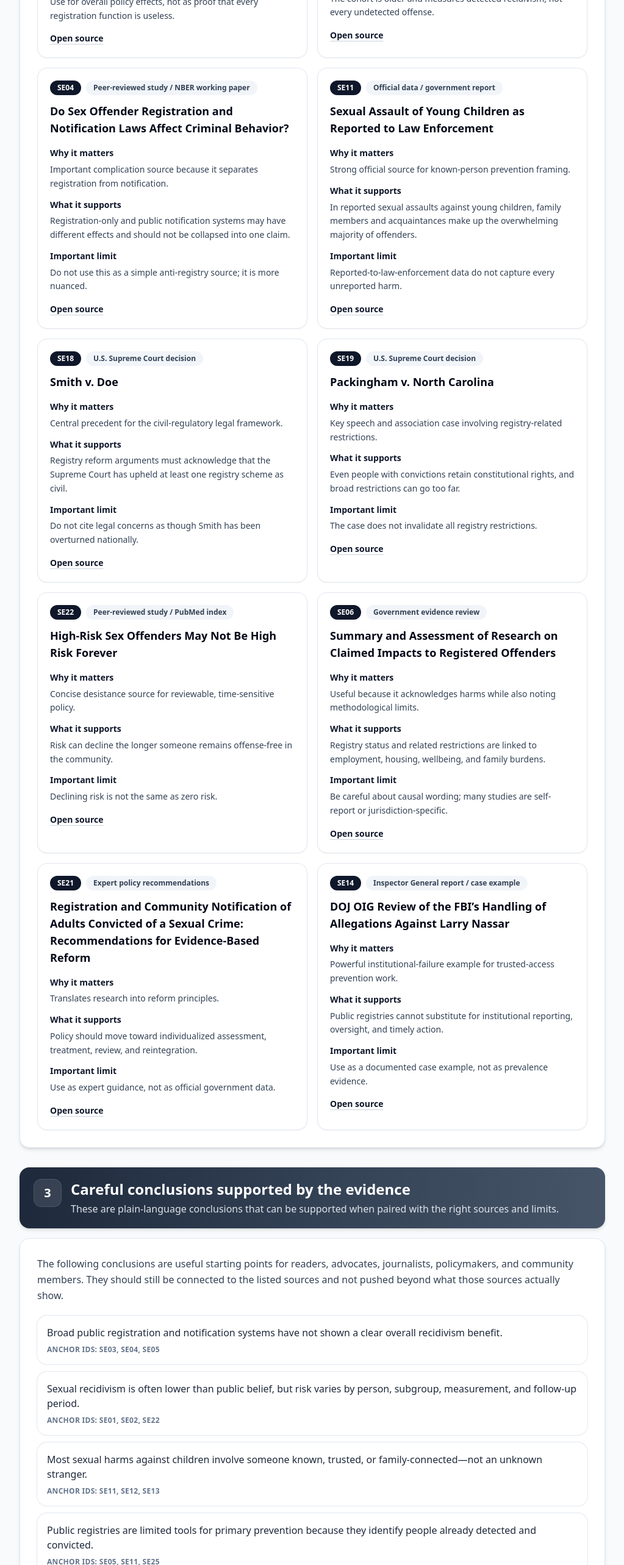
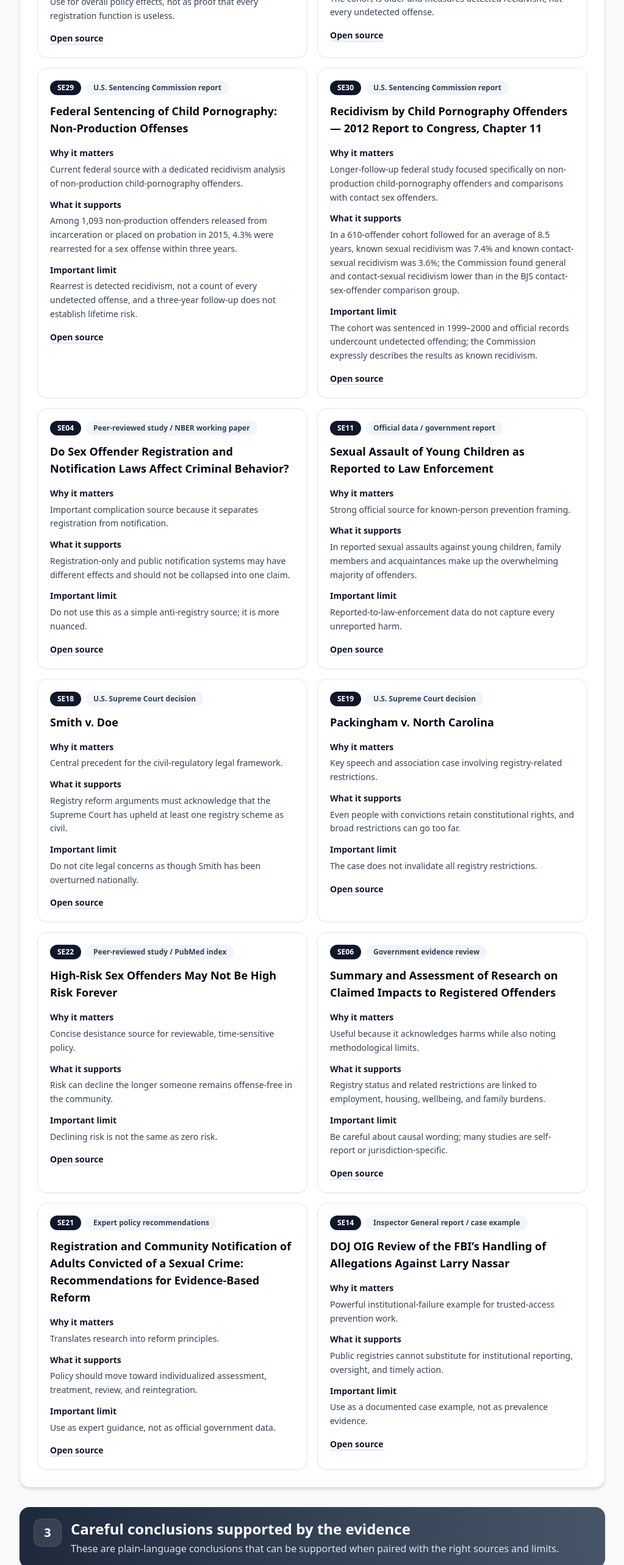
Before and after one commit to projectsolarrecon/Solar, a React (Vite) app: page /resources/research-data-resources in a window 1280 px wide. Shown: the part 6580-9146 px from the top of the page at 61% size, without its empty margins (128-1151 px from the left). Built offline with nearby package versions, Linux system fonts and the light colour scheme.

Commit message:
Add federal non-production child pornography recidivism sources

```diff
--- a/src/pages/resources/ResearchDataResources.tsx
+++ b/src/pages/resources/ResearchDataResources.tsx
@@ -55,6 +55,10 @@ const sourceLinks = {
   SE27: "https://smart.ojp.gov/2025-Case-Law-Summary-508.pdf",
   SE28:
     "https://openscholarship.wustl.edu/cgi/viewcontent.cgi?article=1144&context=law_lawreview",
+  SE29:
+    "https://www.ussc.gov/sites/default/files/pdf/research-and-publications/research-publications/2021/20210629_Non-Production-CP.pdf",
+  SE30:
+    "https://www.ussc.gov/sites/default/files/pdf/news/congressional-testimony-and-reports/sex-offense-topics/201212-federal-child-pornography-offenses/Chapter_11.pdf",
 } as const;
 
 const evidenceThemes = [
@@ -190,6 +194,28 @@ const anchorSources = [
     href: sourceLinks.SE01,
   },
   {
+    id: "SE29",
+    title: "Federal Sentencing of Child Pornography: Non-Production Offenses",
+    type: "U.S. Sentencing Commission report",
+    why: "Current federal source with a dedicated recidivism analysis of non-production child-pornography offenders.",
+    supports:
+      "Among 1,093 non-production offenders released from incarceration or placed on probation in 2015, 4.3% were rearrested for a sex offense within three years.",
+    caveat:
+      "Rearrest is detected recidivism, not a count of every undetected offense, and a three-year follow-up does not establish lifetime risk.",
+    href: sourceLinks.SE29,
+  },
+  {
+    id: "SE30",
+    title: "Recidivism by Child Pornography Offenders — 2012 Report to Congress, Chapter 11",
+    type: "U.S. Sentencing Commission report",
+    why: "Longer-follow-up federal study focused specifically on non-production child-pornography offenders and comparisons with contact sex offenders.",
+    supports:
+      "In a 610-offender cohort followed for an average of 8.5 years, known sexual recidivism was 7.4% and known contact-sexual recidivism was 3.6%; the Commission found general and contact-sexual recidivism lower than in the BJS contact-sex-offender comparison group.",
+    caveat:
+      "The cohort was sentenced in 1999–2000 and official records undercount undetected offending; the Commission expressly describes the results as known recidivism.",
+    href: sourceLinks.SE30,
+  },
+  {
     id: "SE04",
     title: "Do Sex Offender Registration and Notification Laws Affect Criminal Behavior?",
     type: "Peer-reviewed study / NBER working paper",
@@ -290,7 +316,12 @@ const carefulConclusions = [
   {
     claim:
       "Sexual recidivism is often lower than public belief, but risk varies by person, subgroup, measurement, and follow-up period.",
-    ids: "SE01, SE02, SE22",
+    ids: "SE01, SE02, SE22, SE29, SE30",
+  },
+  {
+    claim:
+      "Federal studies of non-production child-pornography offenders have found comparatively low observed rates of subsequent sexual offending, including low rates of later contact sexual offending; these figures measure known or detected recidivism rather than every undetected offense.",
+    ids: "SE29, SE30",
   },
   {
     claim:
@@ -376,6 +407,22 @@ const sourceTopics = [
         relevance:
           "Explains how recidivism estimates vary by subgroup, measure, and follow-up period.",
         href: sourceLinks.SE02,
+      },
+      {
+        id: "SE29",
+        title: "USSC 2021 non-production child-pornography report",
+        type: "Official federal data",
+        relevance:
+          "Tracks 1,093 federal non-production offenders and reports a 4.3% sex-offense rearrest rate within three years.",
+        href: sourceLinks.SE29,
+      },
+      {
+        id: "SE30",
+        title: "USSC 2012 Chapter 11 recidivism study",
+        type: "Official federal data",
+        relevance:
+          "Longer-follow-up study of 610 federal non-production offenders: 7.4% known sexual recidivism and 3.6% known contact-sexual recidivism over an average 8.5 years, with explicit methodological cautions.",
+        href: sourceLinks.SE30,
       },
       {
         id: "SE03",
@@ -1184,6 +1231,13 @@ export default function ResearchDataResources(): JSX.Element {
                 badge: "Official",
               },
               {
+                label: "U.S. Sentencing Commission",
+                description:
+                  "Official federal sentencing research, including dedicated studies of non-production child-pornography offenses and recidivism.",
+                href: "https://www.ussc.gov/",
+                badge: "Official",
+              },
+              {
                 label: "SMART Office",
                 description:
                   "Federal resources on sex offender management, SORNA, case law summaries, and research briefs.",
@@ -1235,6 +1289,18 @@ export default function ResearchDataResources(): JSX.Element {
                 href: sourceLinks.SE02,
                 description:
                   "SMART Office research brief on adult recidivism patterns and measurement limits.",
+              },
+              {
+                label: "SE29 — Federal Sentencing of Child Pornography: Non-Production Offenses",
+                href: sourceLinks.SE29,
+                description:
+                  "U.S. Sentencing Commission report with a 1,093-offender recidivism analysis and three-year sex-offense rearrest findings.",
+              },
+              {
+                label: "SE30 — Recidivism by Child Pornography Offenders — 2012 Report to Congress, Chapter 11",
+                href: sourceLinks.SE30,
+                description:
+                  "U.S. Sentencing Commission study of 610 federal non-production offenders over an average 8.5-year follow-up, including known sexual and contact-sexual recidivism findings and methodological cautions.",
               },
               {
                 label:
```
